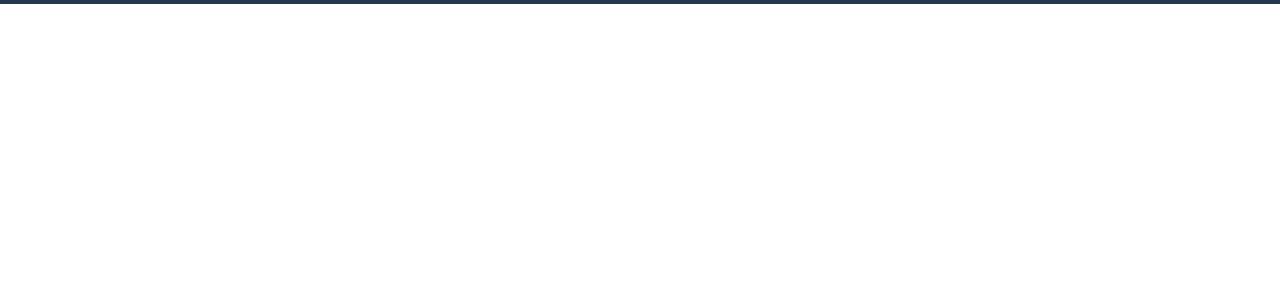
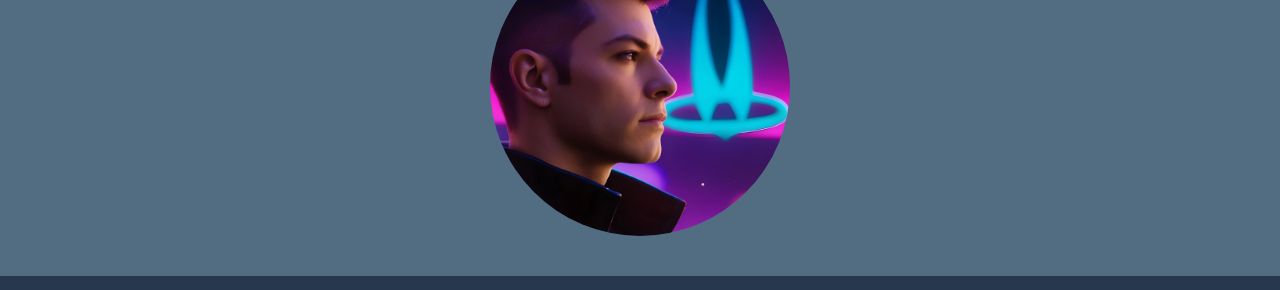
Before and after one commit to DamianGillessen1989/personal-portfolio-dg, a plain HTML site: page index.html in a window 1280 px wide. Shown: the part 1212-1502 px from the top of the page. Before the commit the page ends 1216 px from the top, so only its background shows below. Drawn offline with nearby package versions, Linux system fonts and the light colour scheme.

Commit message:
Add circular image to why-me section

```diff
--- a/assets/css/style.css
+++ b/assets/css/style.css
@@ -24,8 +24,6 @@ h1, h2, h3 {
     letter-spacing: 2px;
     color: #1e3050;
 }
-
-
 
 /* Header */
 header {
@@ -143,6 +141,23 @@ main {
     margin: 5px 0;
 }
 
+#circle-cover-bg {
+    background: url('../images/dgpersonalportfolimage2.webp') no-repeat top center / cover;
+    height: 90vw;
+    width: 90vw;
+    margin-bottom: 20px;
+    /* Makes the square image into a circle */
+    border-radius: 50%;
+    max-width: 300px;
+    max-height: 300px;
+}
+
+#why-me-image {
+    display: flex;
+    align-items: center;
+    justify-content: center;
+}
+
 /* Footer */
 footer {
     background-color: #27374D;
--- a/index.html
+++ b/index.html
@@ -78,6 +78,9 @@
                         <p>Collaboration and networking are essential for professional growth. I hope this site will allow me to connect with like-minded individuals, share ideas, and learn from others to broaden my horizons and unlock new opportunities.</p>
                     </div>
                 </div>
+                <div id="why-me-image">
+                    <div id="circle-cover-bg"></div>
+                </div>
 
             </div>
 
```
Also changed, not shown: assets/images/dgpersonalportfolimage2.webp (added).
